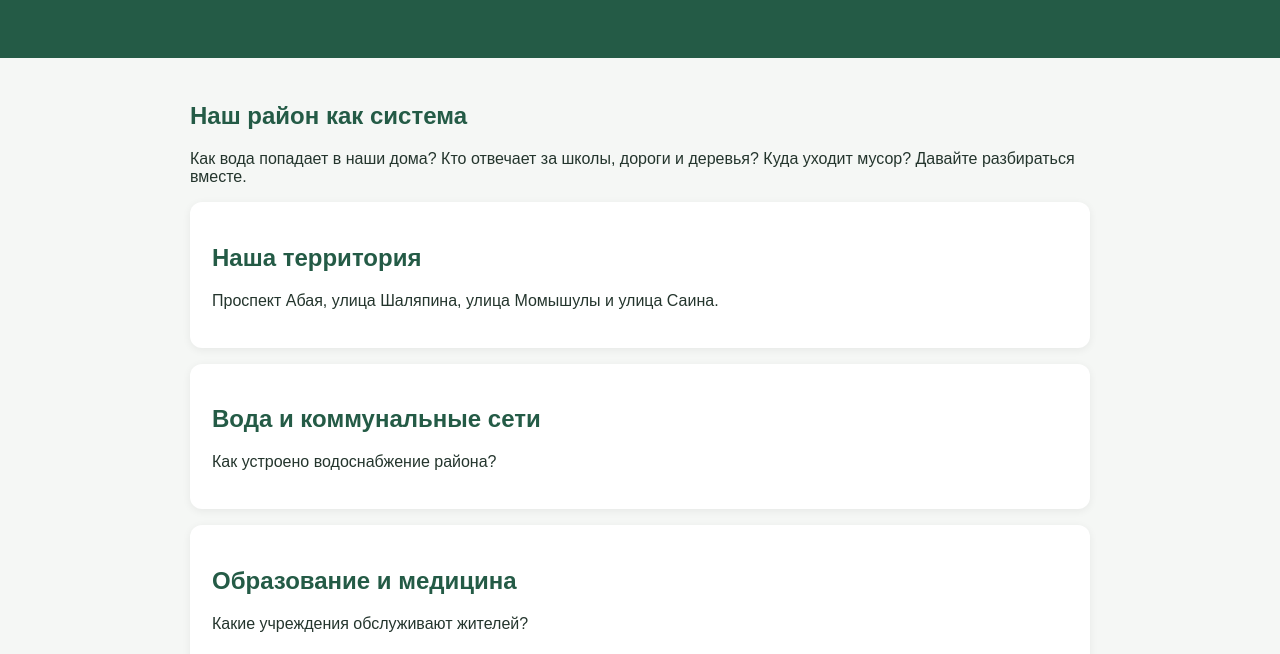
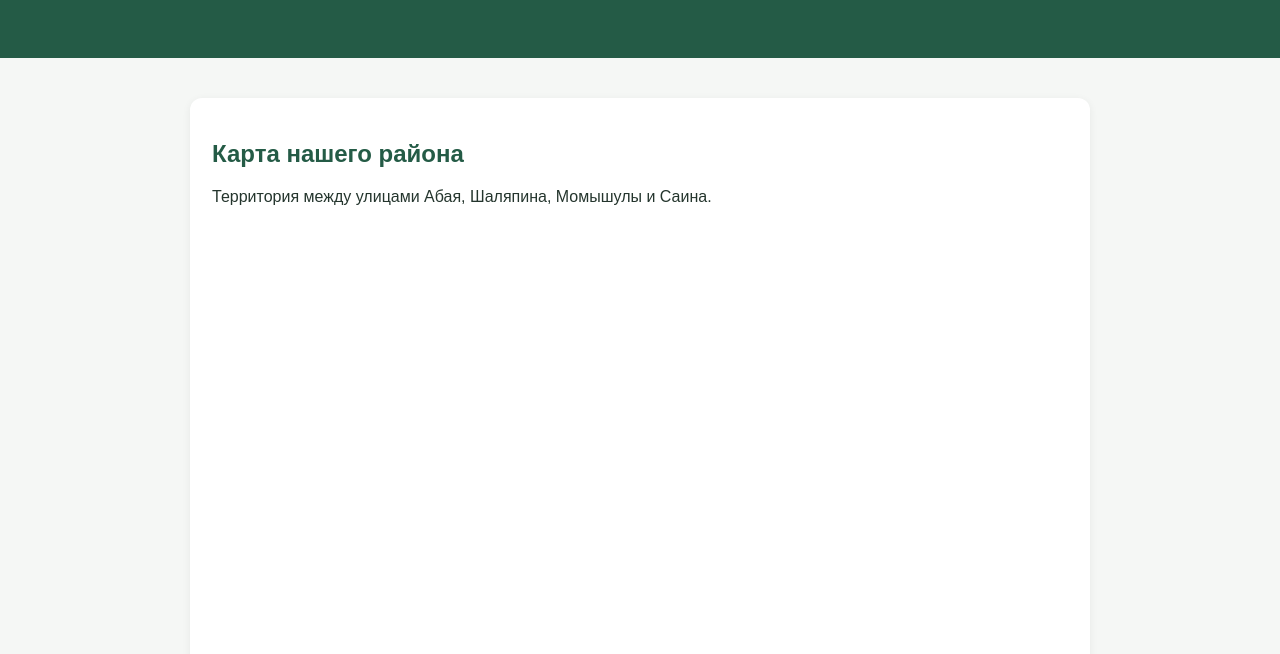
Before and after one commit to asyatulesova/how-almaty-works, a plain HTML site: page index.html in a window 1280 px wide. Shown: the part 146-800 px from the top of the page. Drawn offline with nearby package versions, Linux system fonts and the light colour scheme.

Commit message:
Update index.html

```diff
--- a/index.html
+++ b/index.html
@@ -46,6 +46,12 @@
   </header>
 
   <main>
+    <div class="card">
+      <h2>Карта нашего района</h2>
+      <p>Территория между улицами Абая, Шаляпина, Момышулы и Саина.</p>
+      <div id="map" style="height: 450px; width: 100%; border-radius: 12px;"></div>
+    </div>
+
     <h2>Наш район как система</h2>
     <p>
       Как вода попадает в наши дома?
```
